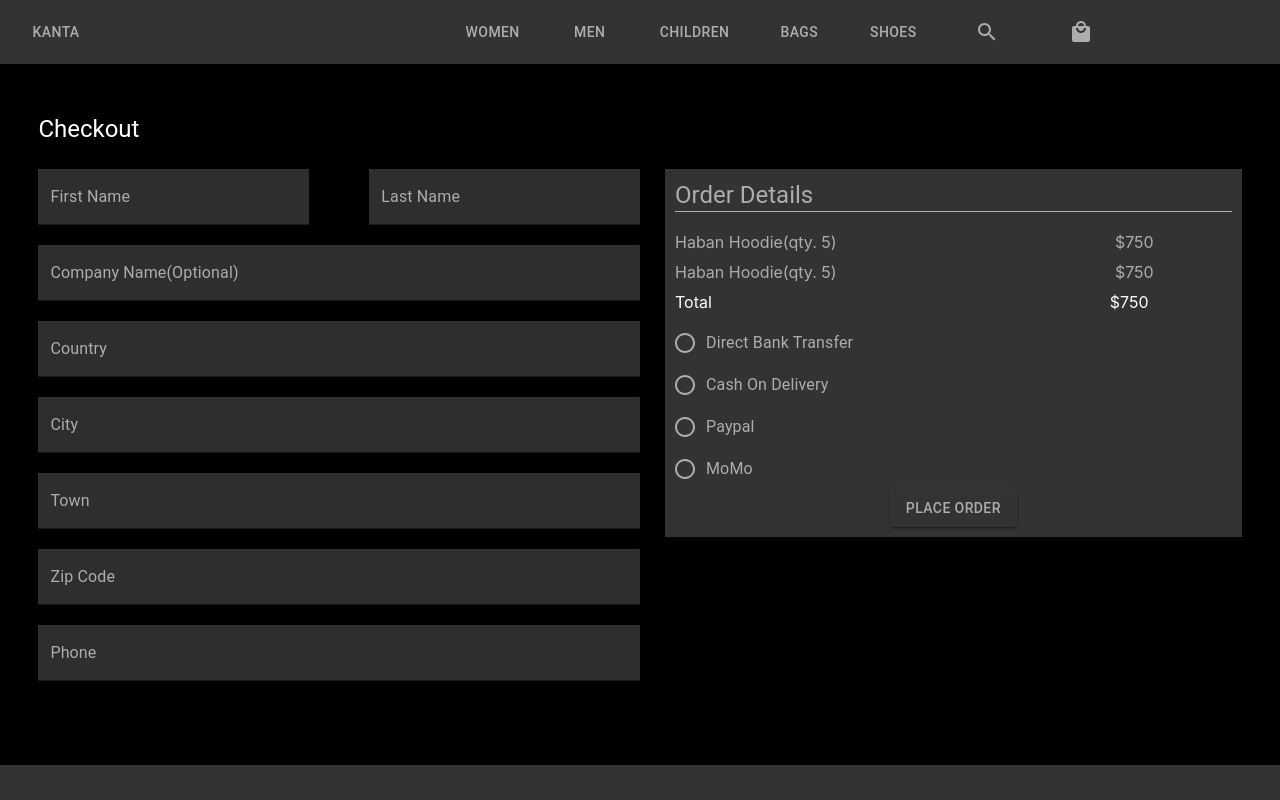
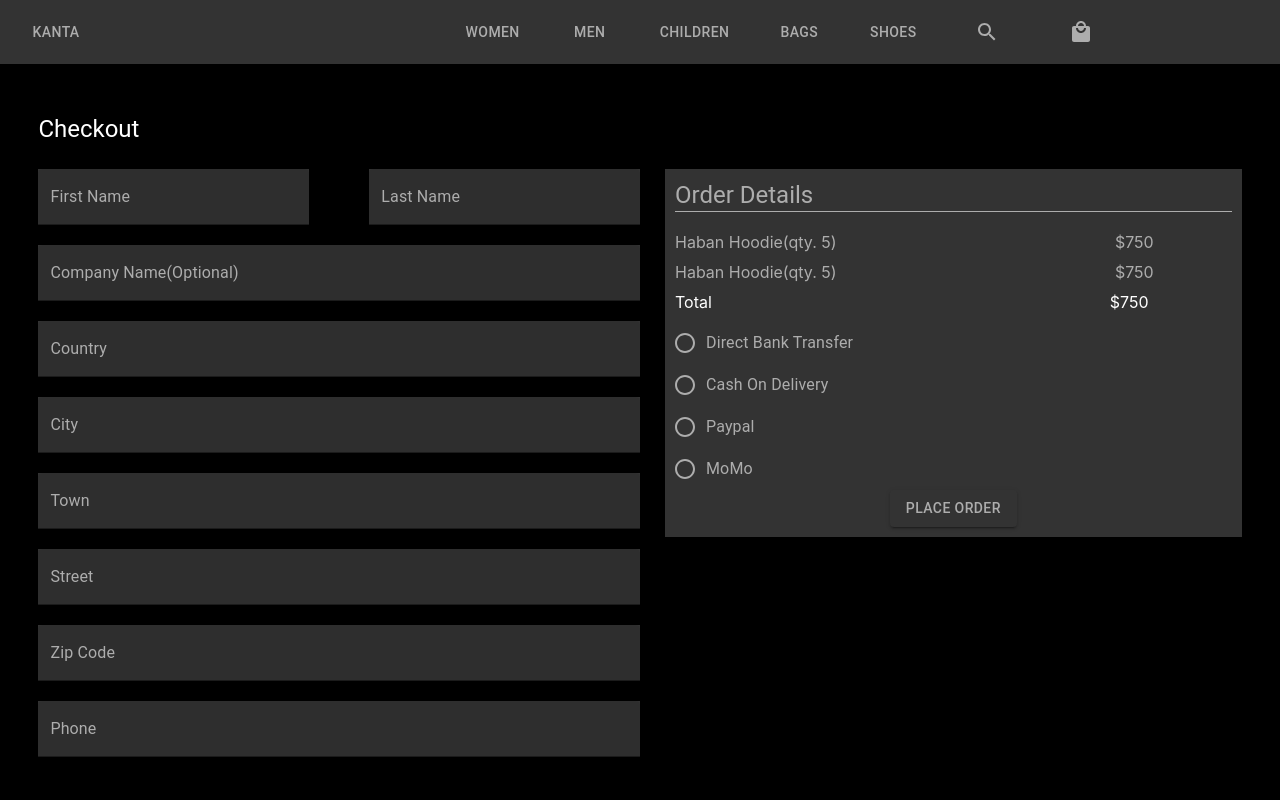
Before and after one commit to 1nusah/kanta-online, a React (Create React App) app: page /checkout in a window 1280 px wide. Shown: the top 800 px of the page. Built offline with nearby package versions, Linux system fonts and the light colour scheme.

Commit message:
added street deets

```diff
--- a/src/components/checkout/CheckOut.js
+++ b/src/components/checkout/CheckOut.js
@@ -113,6 +113,15 @@ const Checkout = () => {
 							fullWidth
 							className="text_field"
 							onChange={handleTown}
+						/>
+					</div>
+					<div style={{ marginBottom: '20px' }}>
+						<TextField
+							label="Street"
+							variant="filled"
+							fullWidth
+							className="text_field"
+							onChange={handleStreet}
 						/>
 					</div>
 
```
